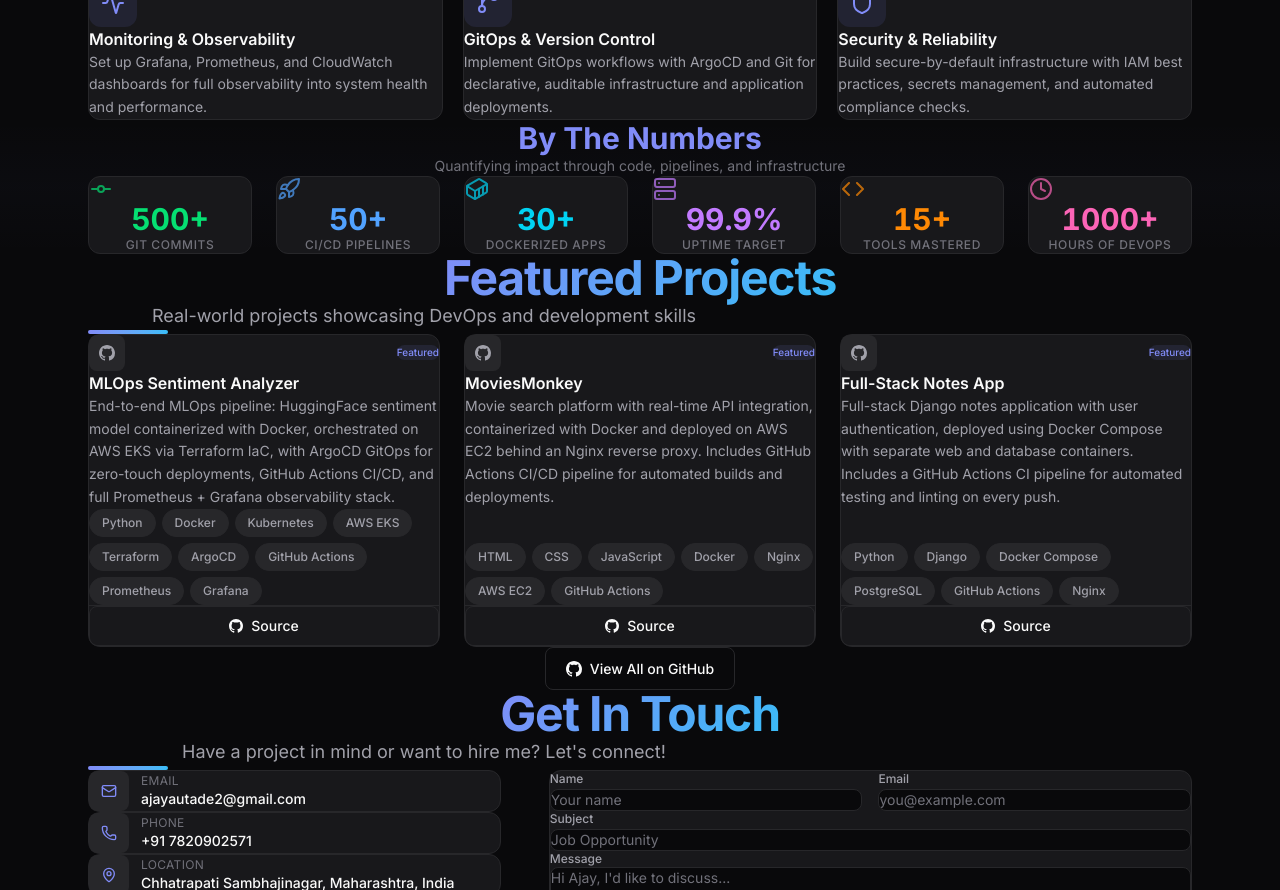
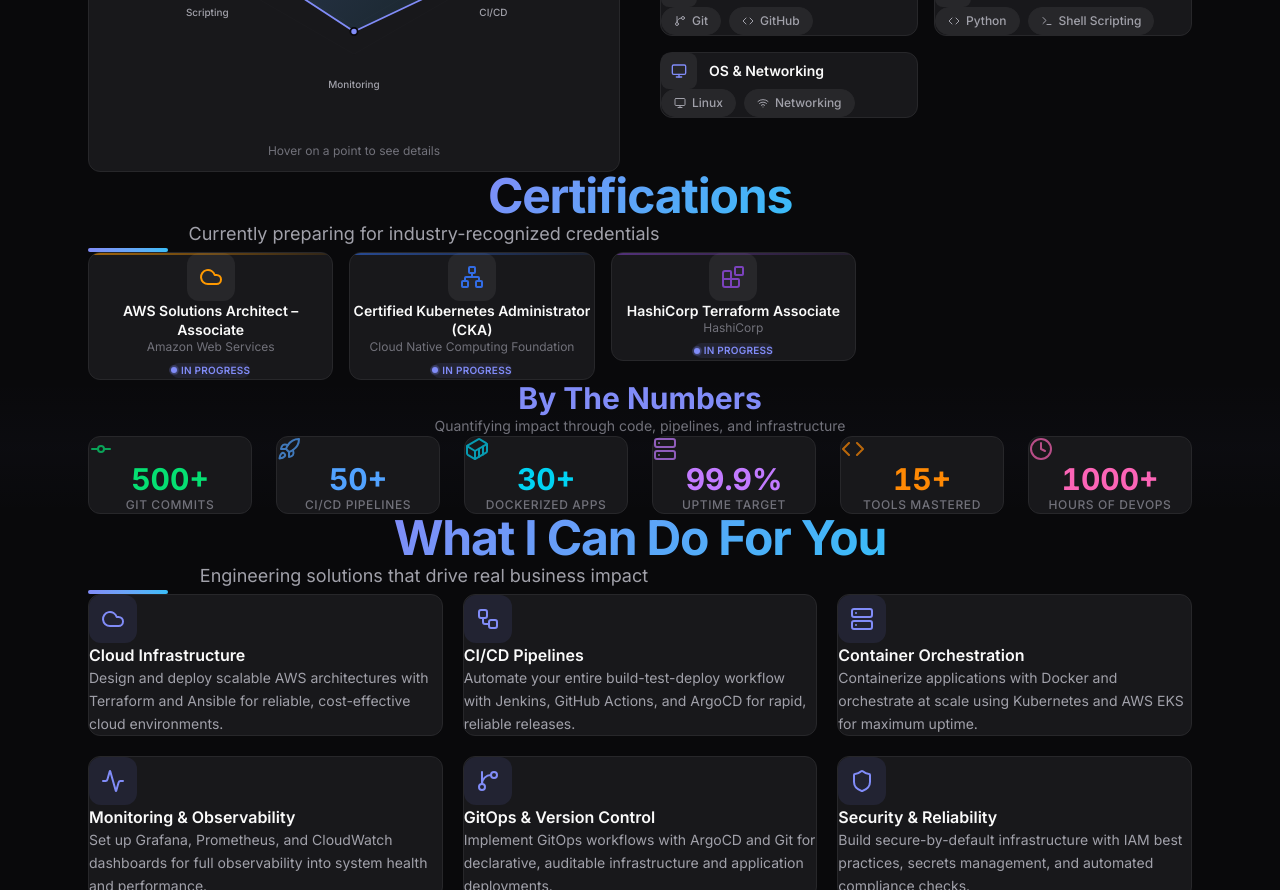
Before and after one commit to ajayautade/ajayautadeportfolio, a Next.js app: page / in a window 1280 px wide. Shown: the part 2340-3230 px from the top of the page. Built offline with nearby package versions, Linux system fonts and the light colour scheme.

Commit message:
feat: reorder sections and add new certifications component

```diff
--- a/src/app/page.tsx
+++ b/src/app/page.tsx
@@ -2,11 +2,12 @@
 import HeroSection from "@/components/HeroSection";
 import AboutSection from "@/components/AboutSection";
 import ExperienceSection from "@/components/ExperienceSection";
+import ProjectsSection from "@/components/ProjectsSection";
 import SkillsSection from "@/components/SkillsSection";
+import CertificationsSection from "@/components/CertificationsSection";
+import StatsSection from "@/components/StatsSection";
+import ContactSection from "@/components/ContactSection";
 import ServicesSection from "@/components/ServicesSection";
-import StatsSection from "@/components/StatsSection";
-import ProjectsSection from "@/components/ProjectsSection";
-import ContactSection from "@/components/ContactSection";
 import Footer from "@/components/Footer";
 
 export default function Home() {
@@ -14,13 +15,31 @@
     <>
       <Navbar />
       <main>
+        {/* 1. Hook — who you are */}
         <HeroSection />
+
+        {/* 2. Context — background & philosophy */}
         <AboutSection />
+
+        {/* 3. Proof of work — what you've done (most important for recruiters) */}
         <ExperienceSection />
+
+        {/* 4. Evidence — real projects that demonstrate skills */}
+        <ProjectsSection />
+
+        {/* 5. Technical depth — skills & proficiency */}
         <SkillsSection />
+
+        {/* 6. Credibility — certifications in progress */}
+        <CertificationsSection />
+
+        {/* 7. Impact numbers — quantified results */}
+        <StatsSection />
+
+        {/* 8. What you offer — capabilities overview */}
         <ServicesSection />
-        <StatsSection />
-        <ProjectsSection />
+
+        {/* 9. Strong CTA — make it easy to reach you */}
         <ContactSection />
       </main>
       <Footer />
--- /dev/null
+++ b/src/components/CertificationsSection.tsx
@@ -0,0 +1,80 @@
+"use client";
+
+import { Cloud, Network, Blocks, BookOpen } from "lucide-react";
+import ScrollReveal from "./ui/ScrollReveal";
+import SectionHeading from "./ui/SectionHeading";
+import { certifications } from "@/lib/data";
+
+const iconMap: Record<string, React.ElementType> = {
+  Cloud,
+  Network,
+  Blocks,
+};
+
+export default function CertificationsSection() {
+  return (
+    <section id="certifications" className="py-12 sm:py-20 lg:py-24">
+      <div className="section-container">
+        <ScrollReveal>
+          <SectionHeading
+            title="Certifications"
+            subtitle="Currently preparing for industry-recognized credentials"
+          />
+        </ScrollReveal>
+
+        <div className="mx-auto max-w-3xl grid gap-3 sm:gap-4 sm:grid-cols-2 lg:grid-cols-3">
+          {certifications.map((cert, index) => {
+            const Icon = iconMap[cert.icon] || BookOpen;
+            return (
+              <ScrollReveal key={cert.name} delay={index * 0.1}>
+                <div className="card p-4 sm:p-5 flex flex-col items-center text-center group relative overflow-hidden">
+                  {/* Subtle top accent */}
+                  <div
+                    className={`absolute top-0 left-0 right-0 h-0.5 bg-gradient-to-r ${
+                      cert.color === "text-[#FF9900]"
+                        ? "from-[#FF9900]/60 to-[#FF9900]/10"
+                        : cert.color === "text-[#326CE5]"
+                        ? "from-[#326CE5]/60 to-[#326CE5]/10"
+                        : "from-[#7B42BC]/60 to-[#7B42BC]/10"
+                    }`}
+                  />
+
+                  <div
+                    className={`flex h-12 w-12 items-center justify-center rounded-xl bg-surface-elevated ${cert.color} mb-3 transition-transform duration-300 group-hover:scale-110`}
+                  >
+                    <Icon className="h-6 w-6" />
+                  </div>
+
+                  <h3 className="text-sm font-semibold text-text-primary leading-snug">
+                    {cert.name}
+                  </h3>
+
+                  <p className="mt-1 text-xs text-text-tertiary">
+                    {cert.issuer}
+                  </p>
+
+                  <div className="mt-3">
+                    {cert.status === "earned" ? (
+                      <span className="inline-flex items-center gap-1 rounded-full bg-success/10 px-2.5 py-1 text-[10px] font-semibold uppercase tracking-wide text-success">
+                        <span className="h-1.5 w-1.5 rounded-full bg-success" />
+                        Earned {cert.date}
+                      </span>
+                    ) : (
+                      <span className="inline-flex items-center gap-1 rounded-full bg-primary/10 px-2.5 py-1 text-[10px] font-semibold uppercase tracking-wide text-primary">
+                        <span className="relative flex h-1.5 w-1.5">
+                          <span className="absolute inline-flex h-full w-full animate-ping rounded-full bg-primary opacity-75" />
+                          <span className="relative inline-flex h-1.5 w-1.5 rounded-full bg-primary" />
+                        </span>
+                        In Progress
+                      </span>
+                    )}
+                  </div>
+                </div>
+              </ScrollReveal>
+            );
+          })}
+        </div>
+      </div>
+    </section>
+  );
+}
```
